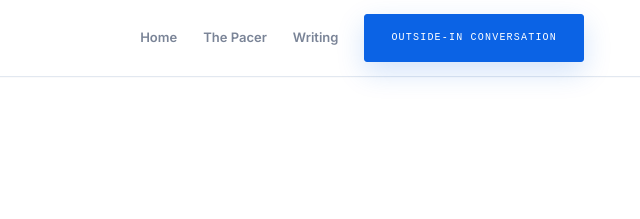
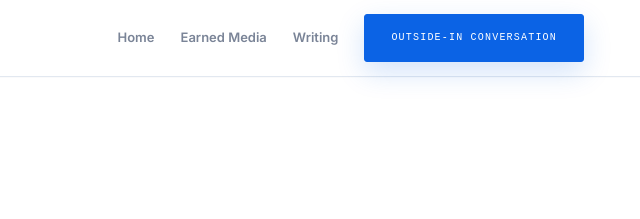
Before and after one commit to LoekLuijbregts/loekluijbregts, a plain HTML site: page work/index.html in a window 1280 px wide. Shown: the top 219 px of the page, 640-1280 px from the left. Drawn offline with Linux system fonts and the light colour scheme.

Commit message:
Add Earned Media archive link to work/index.html

```diff
--- a/work/index.html
+++ b/work/index.html
@@ -30,7 +30,7 @@ nav{position:sticky;top:0;z-index:20;background:rgba(248,245,240,.94);backdrop-f
 <style data-brand-assets>.site-brand-logo{display:flex;align-items:center}.site-logo-full{display:block;width:220px;height:auto}.site-logo-mark{display:none;width:36px;height:36px}@media(max-width:620px){.site-logo-full{display:none}.site-logo-mark{display:block}}</style>
 </head>
 <body>
-<nav><div class="wrap nav-inner"><a class="brand mono" href="/" aria-label="Loek Luijbregts homepage"><span class="site-brand-logo"><img class="site-logo-full" src="/images/logo-primary-horizontal.png" alt="Loek Luijbregts" width="1800" height="432"><img class="site-logo-mark" src="/images/logo-mark.svg" alt="" width="128" height="128" aria-hidden="true"></span></a><div class="nav-links mono"><a href="/">Home</a><a href="/the-pacer/">The Pacer</a><a href="/writing/">Writing</a><a class="btn" href="https://zcal.co/i/vcLERywI" target="_blank" rel="noopener">Outside-In conversation</a></div></div></nav>
+<nav><div class="wrap nav-inner"><a class="brand mono" href="/" aria-label="Loek Luijbregts homepage"><span class="site-brand-logo"><img class="site-logo-full" src="/images/logo-primary-horizontal.png" alt="Loek Luijbregts" width="1800" height="432"><img class="site-logo-mark" src="/images/logo-mark.svg" alt="" width="128" height="128" aria-hidden="true"></span></a><div class="nav-links mono"><a href="/">Home</a><a href="/earned-media/">Earned Media</a><a href="/writing/">Writing</a><a class="btn" href="https://zcal.co/i/vcLERywI" target="_blank" rel="noopener">Outside-In conversation</a></div></div></nav>
 <main>
 <header class="intro"><div class="wrap intro-grid"><div><div class="eyebrow mono">Selected work</div><h1>Different industries.<br><em>The same role.</em></h1></div><div><p>Reveal overlooked value, make it understandable and create the proof, confidence or attention that moves people.</p><div class="principle">The common thread is not cycling. It is a business, leader or idea whose real value is easier to experience than to explain.</div></div></div></header>
 <div class="proof-nav"><div class="wrap proof-nav-inner"><p>Proof across founders, teams, launches, PR and qualified demand.</p><span class="mono">8 selected cases · real work and measured outcomes</span></div></div>
```
